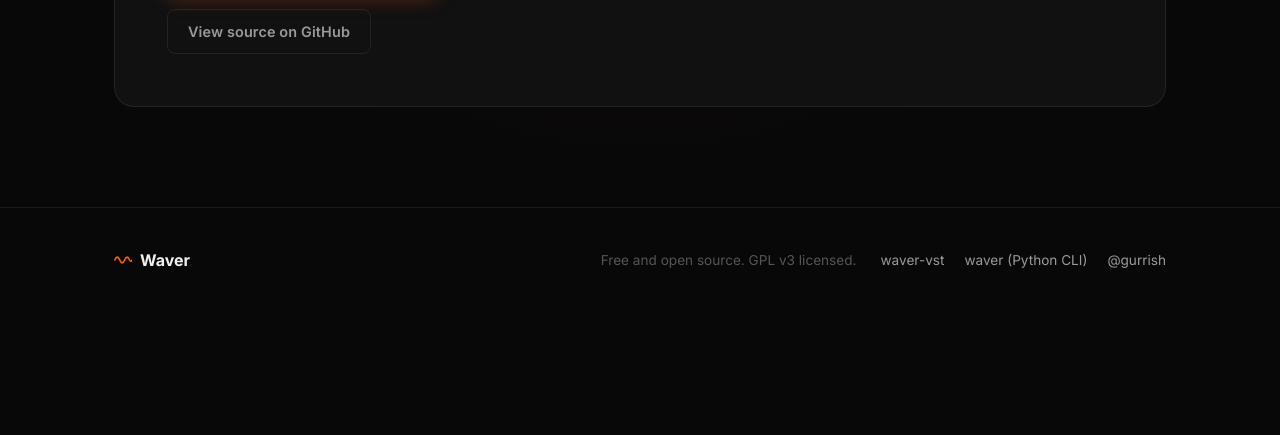
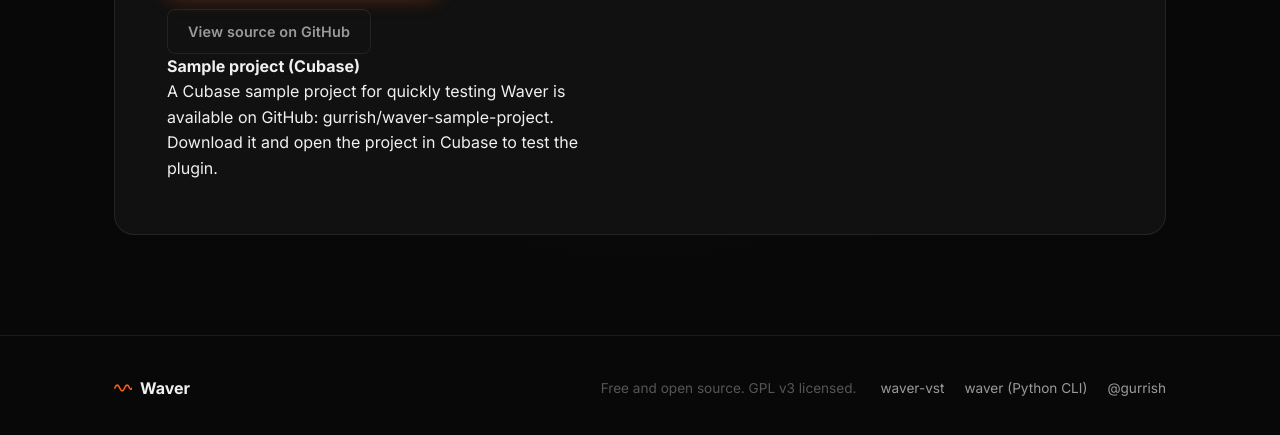
Before and after one commit to gurrish/waver-vst, a plain HTML site: page website/index.html in a window 1280 px wide. Shown: the part 5102-5537 px from the top of the page. Before the commit the page ends 5415 px from the top, so only its background shows below. Drawn offline with Linux system fonts and the light colour scheme.

Commit message:
docs: add Cubase sample project link to website and README
Co-authored-by: Copilot <223556219+Copilot@users.noreply.github.com>

```diff
--- a/website/index.html
+++ b/website/index.html
@@ -359,6 +359,12 @@
               View source on GitHub
             </a>
           </div>
+
+          <div class="sample-project">
+            <h4>Sample project (Cubase)</h4>
+            <p>A Cubase sample project for quickly testing Waver is available on GitHub: <a href="https://github.com/gurrish/waver-sample-project" target="_blank">gurrish/waver-sample-project</a>. Download it and open the project in Cubase to test the plugin.</p>
+          </div>
+
         </div>
         <div class="download-requirements">
           <h4>Requirements</h4>
```
Also changed, not shown: 1 other file.
